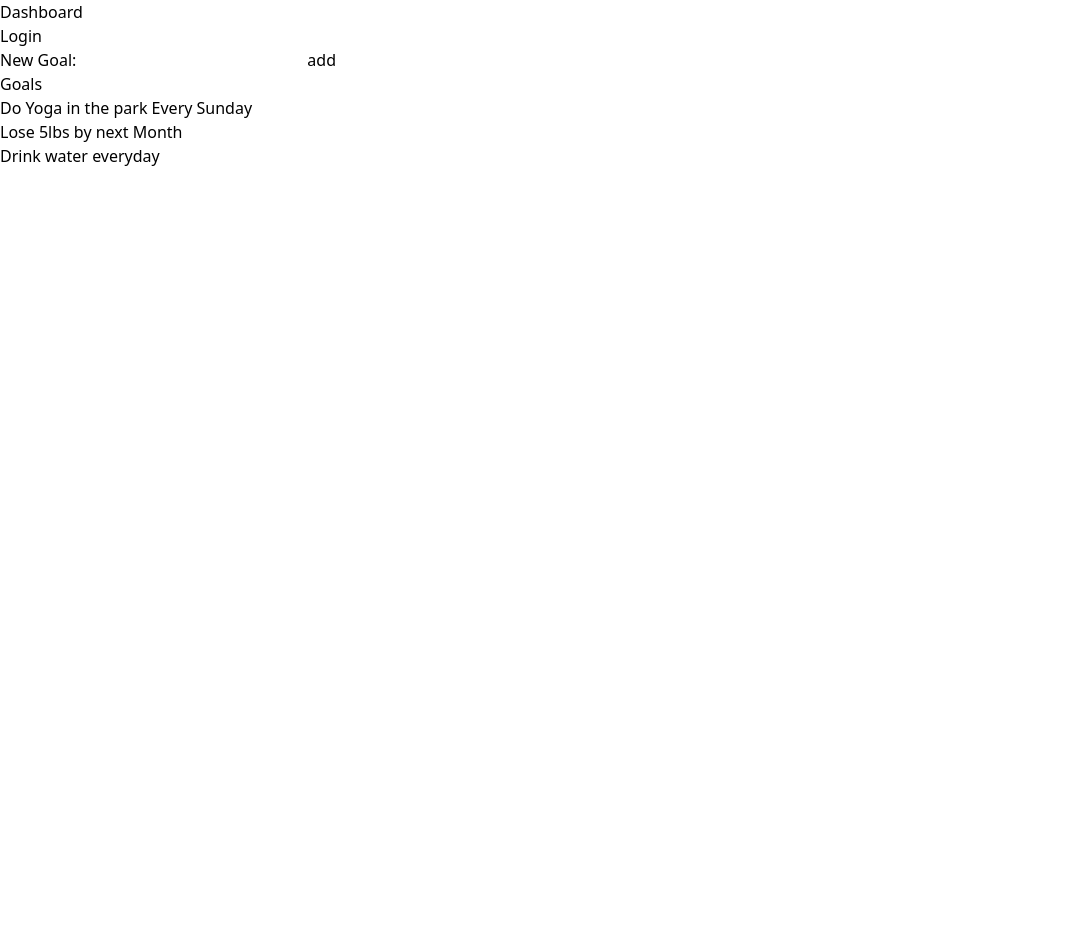
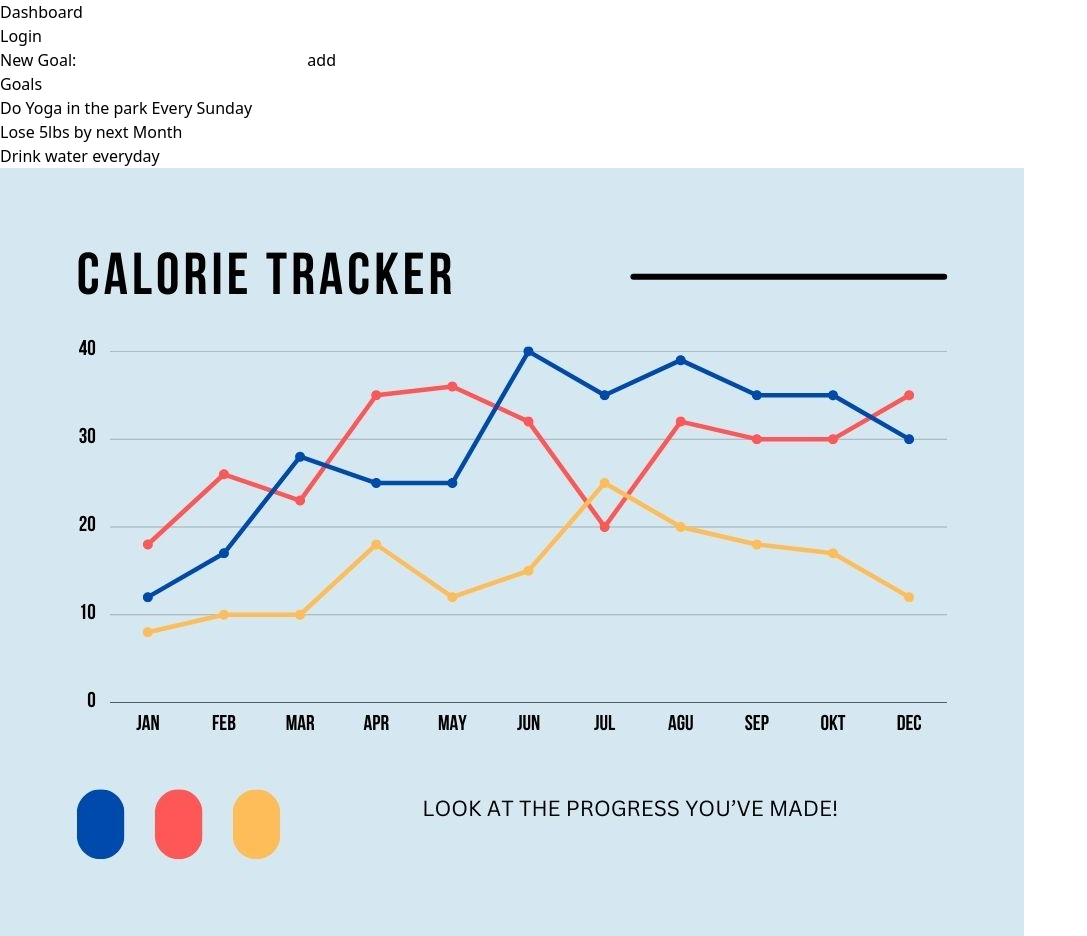
Before and after one commit to WilliamTRich/CodeZeroProject, a React (Vite) app in the folder client/: page /dashboard in a window 1280 px wide. Shown: the whole page, without its empty margins (0-1087 px from the left). Before the commit the page ends 800 px from the top, so only its background shows below. Built offline with nearby package versions, Linux system fonts and the light colour scheme.

Commit message:
added calorie tracker image from splash

```diff
--- a/client/src/components/CaloriesGraph.jsx
+++ b/client/src/components/CaloriesGraph.jsx
@@ -1,8 +1,7 @@
 const CaloriesGraph = ()=> {
     return(
     <div className=''>
-
-
+        <img src="/src/images/graph.jpg" alt="a graph of calories"/>
 
     </div>
 
```
Also changed, not shown: client/src/images/graph.jpg (added).
